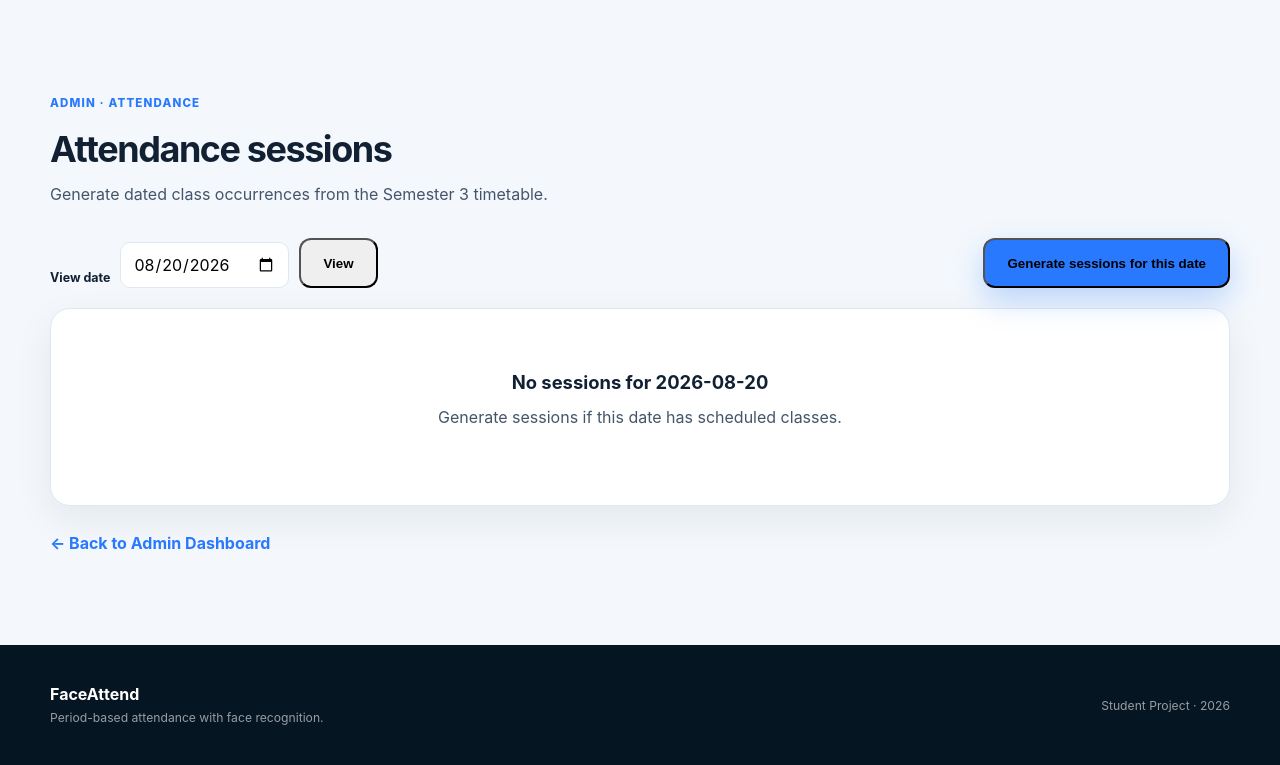
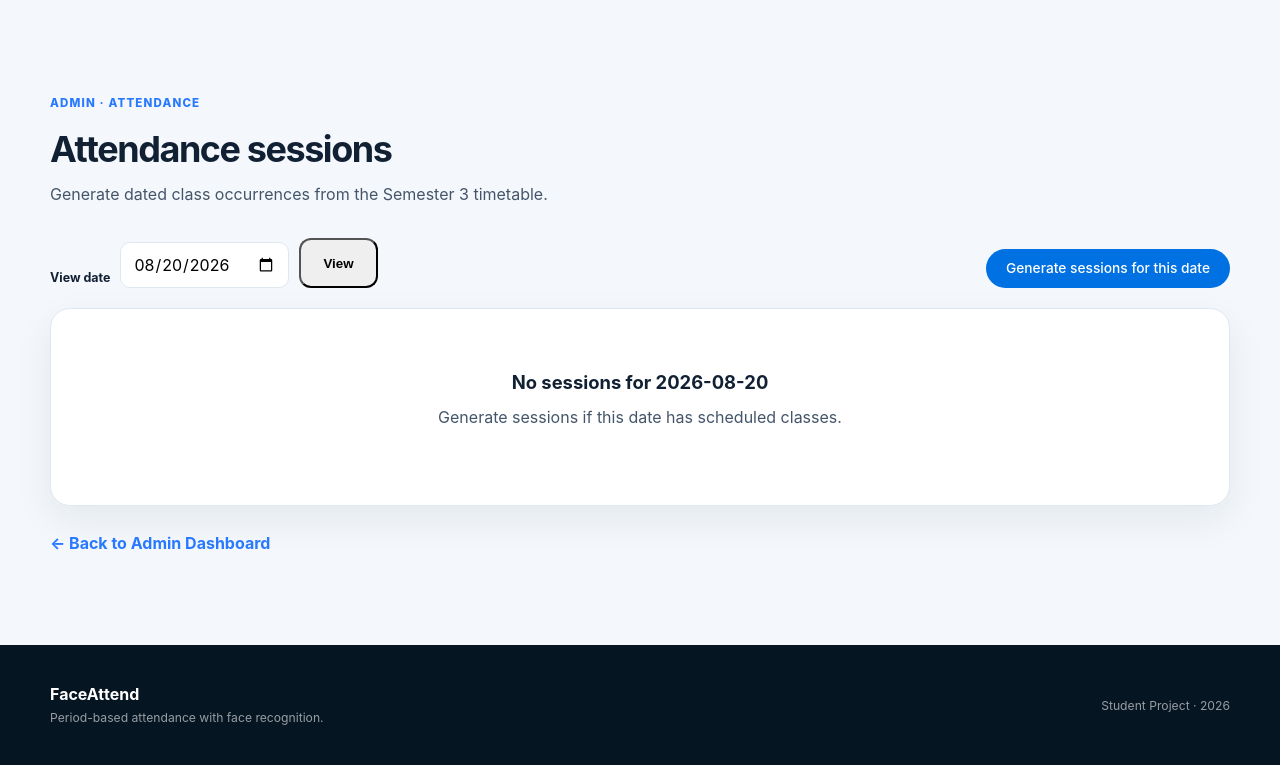
Before and after one commit to jobinjosph/FaceAttend, a Flask app: page /admin/sessions in a window 1280 px wide. Shown: the part 118-883 px from the top of the page. Run offline with Flask 3, Linux system fonts and the light colour scheme; the visitor is signed in with stand-in values (Sample User, id 1); data that the repository does not hold is empty.

Commit message:
Restyle session generation action

```diff
--- a/templates/admin/sessions/list.html
+++ b/templates/admin/sessions/list.html
@@ -2,7 +2,7 @@
 {% block content %}<section class="dashboard-section"><div class="container">
 <div class="page-heading-row"><div><span class="section-kicker">Admin · Attendance</span><h1>Attendance sessions</h1><p>Generate dated class occurrences from the Semester 3 timetable.</p></div></div>
 {% with messages=get_flashed_messages(with_categories=true) %}{% for category,message in messages %}<div class="alert alert-{{ category }}">{{ message }}</div>{% endfor %}{% endwith %}
-<div class="session-toolbar"><form method="get"><label for="date">View date</label><input id="date" name="date" type="date" value="{{ selected_date }}"><button class="button" type="submit">View</button></form><form method="post" action="{{ url_for('admin_sessions.generate') }}"><input type="hidden" name="csrf_token" value="{{ csrf_token() }}"><input type="hidden" name="session_date" value="{{ selected_date }}"><button class="button primary" type="submit">Generate sessions for this date</button></form></div>
+<div class="session-toolbar"><form method="get"><label for="date">View date</label><input id="date" name="date" type="date" value="{{ selected_date }}"><button class="button" type="submit">View</button></form><form method="post" action="{{ url_for('admin_sessions.generate') }}"><input type="hidden" name="csrf_token" value="{{ csrf_token() }}"><input type="hidden" name="session_date" value="{{ selected_date }}"><button class="apple-shop-button" type="submit">Generate sessions for this date</button></form></div>
 <div class="table-card">{% if sessions %}<div class="table-scroll"><table class="data-table"><thead><tr><th>Period</th><th>Time</th><th>Subject</th><th>Faculty</th><th>Status</th></tr></thead><tbody>{% for item in sessions %}<tr><td>P{{ item.period_number }}</td><td>{{ item.scheduled_start }}–{{ item.scheduled_end }}</td><td><strong>{{ item.subject_code }}</strong><small>{{ item.subject_name }}</small></td><td>{{ item.full_name }}</td><td><span class="status-badge {{ item.status|lower|replace('_','-') }}">{{ item.status|replace('_',' ')|title }}</span></td></tr>{% endfor %}</tbody></table></div>{% else %}<div class="empty-state"><strong>No sessions for {{ selected_date }}</strong><p>Generate sessions if this date has scheduled classes.</p></div>{% endif %}</div>
 <a class="text-link" href="{{ url_for('dashboard.admin_dashboard') }}">← Back to Admin Dashboard</a>
 </div></section>{% endblock %}
```
Also changed, not shown: tests/component/test_session_routes.py (+1 -0 lines).
